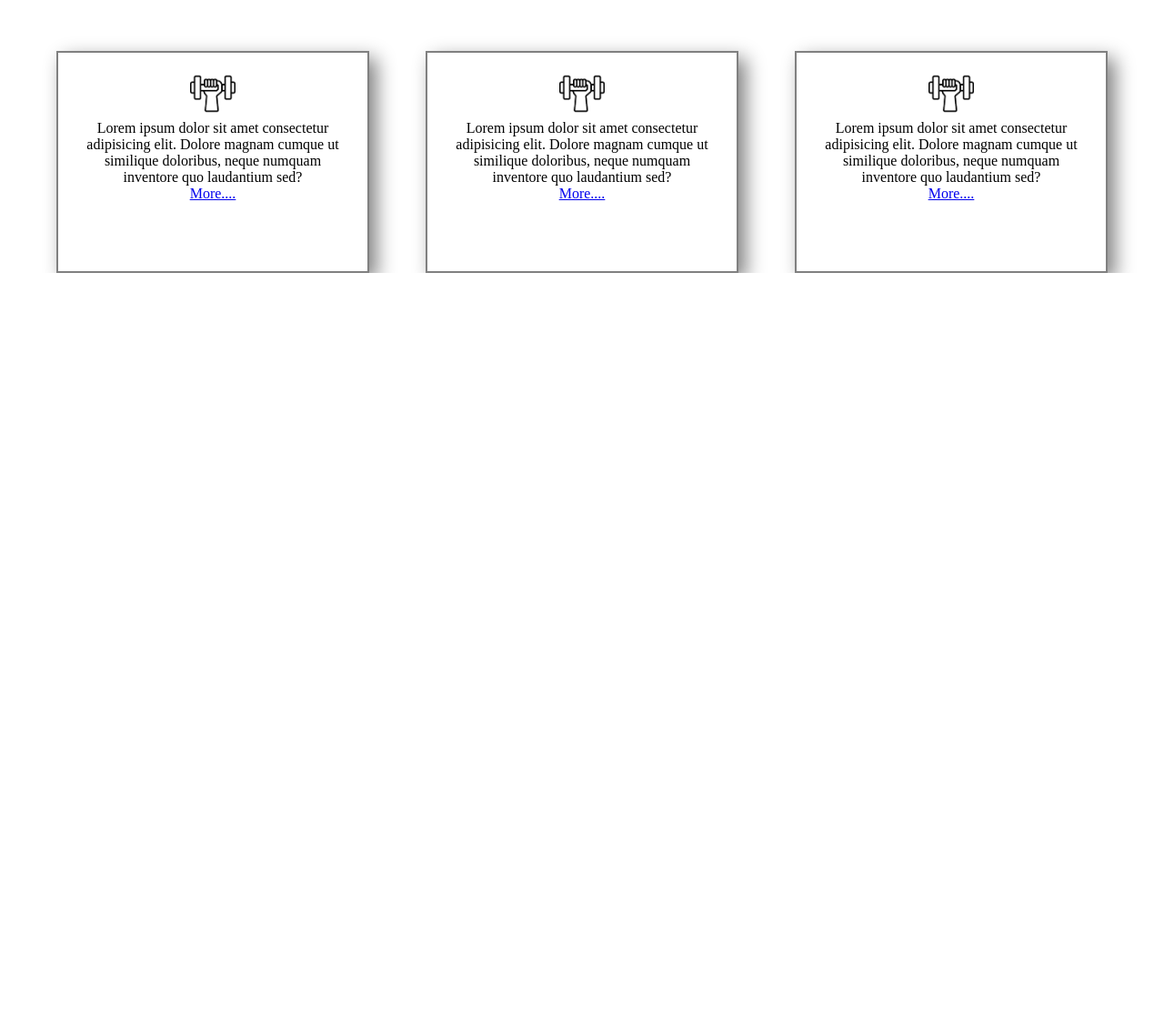
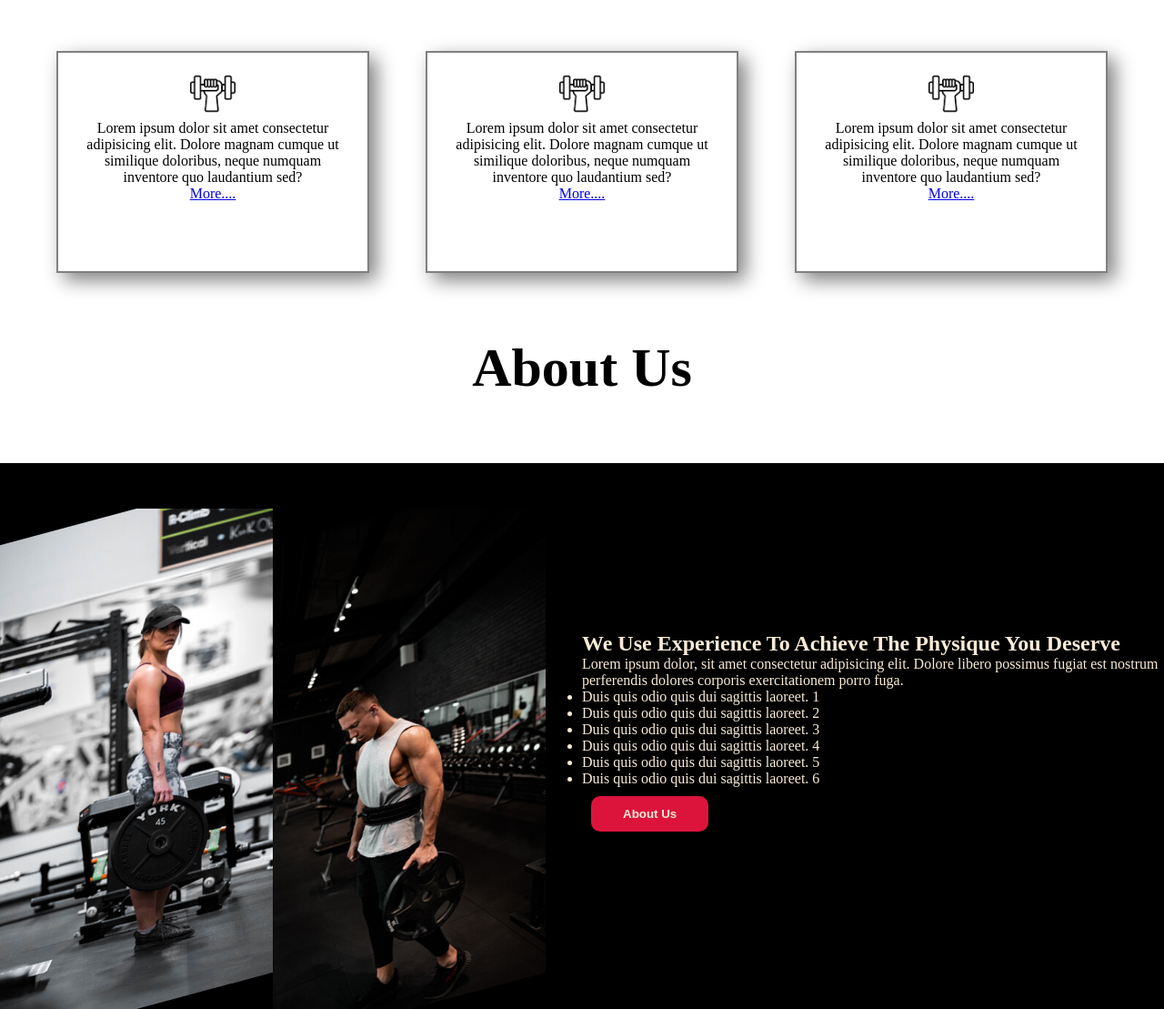
Before and after one commit to md-waskruany/gym-website, a plain HTML site: page index.html in a window 1280 px wide. Shown: the part 1161-2270 px from the top of the page at 91% size. Before the commit the page ends 1461 px from the top, so only its background shows below. Drawn offline with Linux system fonts and the light colour scheme.

Commit message:
this is about section

```diff
--- a/index.html
+++ b/index.html
@@ -75,6 +75,37 @@
             </div>
         </div>
     </section>
+
+
+    <div class="about-title">
+        <h1>About Us</h1>
+    </div>
+
+    <section class="about-container">
+        <div class="about-left">
+            <div class="workout-image">
+                <img src="./images/about1.jpg" alt="">
+                <img src="./images/about2.jpg" alt="">
+            </div>
+        </div>
+        <div class="about-right">
+            <div class="about-discription">
+                <h1>We Use Experience To Achieve The Physique You Deserve</h1>
+                <p>Lorem ipsum dolor, sit amet consectetur adipisicing elit. Dolore libero possimus fugiat est nostrum
+                    perferendis dolores corporis exercitationem porro fuga.</p>
+                <ul>
+                    <li>Duis quis odio quis dui sagittis laoreet. 1</li>
+                    <li>Duis quis odio quis dui sagittis laoreet. 2</li>
+                    <li>Duis quis odio quis dui sagittis laoreet. 3</li>
+                    <li>Duis quis odio quis dui sagittis laoreet. 4</li>
+                    <li>Duis quis odio quis dui sagittis laoreet. 5</li>
+                    <li>Duis quis odio quis dui sagittis laoreet. 6</li>
+                </ul>
+                <button class="banner-btn">About Us</button>
+            </div>
+        </div>
+
+    </section>
 </body>
 
 </html>
--- a/style.css
+++ b/style.css
@@ -10,6 +10,7 @@
     color: aliceblue;
     padding: 15px;
 }
+
 
 
 .menu-items {
@@ -36,9 +37,14 @@
     display: flex;
     width: 100%;
     height: 100vh;
+    overflow: hidden;
     background-color: black;
     color: white;
     align-items: center;
+}
+
+.banner-image {
+    height: 100%;
 }
 
 .banner-description {
@@ -116,3 +122,43 @@
 .gym-icon {
     width: 50px;
 }
+
+.about-title {
+    font-size: 30px;
+    margin-top: 70px;
+    margin-bottom: 70px;
+    text-align: center;
+}
+
+.about-container {
+    display: flex;
+    background-color: black;
+    align-items: center;
+
+}
+
+.about-discription {
+    color: antiquewhite;
+
+}
+
+.about-left {
+    width: 50%;
+
+}
+
+.about-right {
+    width: 50%;
+}
+
+.workout-image {
+    display: flex;
+    margin-top: 50px;
+    overflow: hidden;
+}
+
+.workout-image>img {
+    width: 300px;
+    height: 550px;
+    transform: skewY(-15deg);
+}
```
